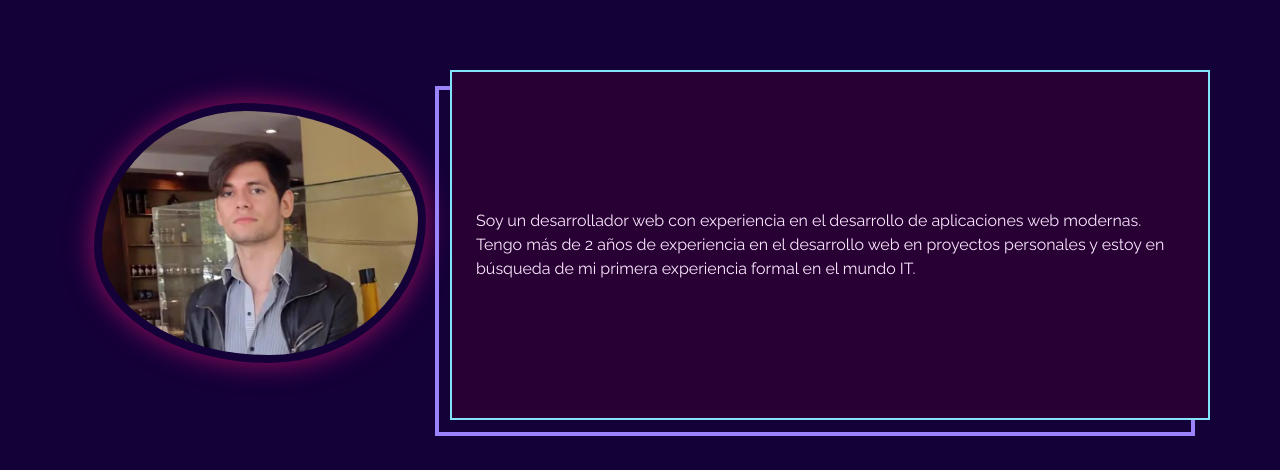
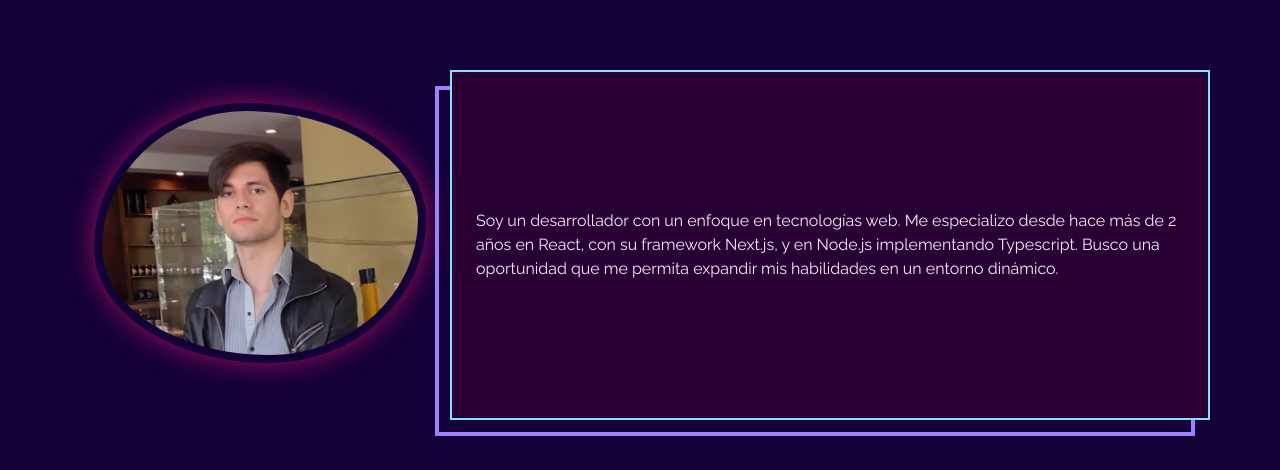
Before and after one commit to Sanchezguidorl/portfolio, a React (Vite) app: page / in a window 1280 px wide. Shown: the part 157-627 px from the top of the page. Built offline with nearby package versions, Linux system fonts and the light colour scheme; no server answers; a web font is replaced by a local one.

Commit message:
Se modifican estilos

```diff
--- a/src/components/layouts/DownloadCV.tsx
+++ b/src/components/layouts/DownloadCV.tsx
@@ -1,5 +1,5 @@
 import { Container } from "react-bootstrap";
-import CV from "../../assets/Curriculum-Guido Abel Sanchez.pdf";
+import CV from "../../assets/images/Guido-Sanchez-CV.pdf";
 
 function DownloadCV() {
   return (
--- a/src/components/layouts/Footer.tsx
+++ b/src/components/layouts/Footer.tsx
@@ -12,7 +12,7 @@ function Footer() {
             <p className='mb-1 social-media'>Github</p>
             <FontAwesomeIcon className='social-media-icon' icon={faGithub} />
             </a>
-            <a href="https://www.instagram.com/_zerodev/" target='blank' className='anchor-footer d-flex flex-column align-items-center text-decoration-none text-uppercase text-cyanLight'>
+            <a href="https://www.instagram.com/cygnus.agency/" target='blank' className='anchor-footer d-flex flex-column align-items-center text-decoration-none text-uppercase text-cyanLight'>
             <p className='mb-1 social-media'>Instagram</p>
             <FontAwesomeIcon className='social-media-icon' icon={faInstagram} />
             </a>
--- a/src/components/layouts/Presentation.tsx
+++ b/src/components/layouts/Presentation.tsx
@@ -14,8 +14,8 @@ function Presentation() {
   ]
 
   const textDescription = [
-    "Soy un desarrollador web con experiencia en el desarrollo de aplicaciones web modernas. Tengo más de 2 años de experiencia en el desarrollo web en proyectos personales y estoy en búsqueda de mi primera experiencia formal en el mundo IT.",
-    " He trabajado en el desarrollo de aplicaciones web con un enfoque en la usabilidad y la accesibilidad utilizando tecnologías web como HTML, CSS, JavaScript, PHP, SQL, React y Next.js . También domino bases de datos MySQL y MongoDB. Soy un profesional con capacidad de aprendizaje continuo y adaptabilidad a nuevas tecnologías.",
+    "Soy un desarrollador con un enfoque en tecnologías web. Me especializo desde hace más de 2 años en React, con su framework Next.js, y en Node.js implementando Typescript. Busco una oportunidad que me permita expandir mis habilidades en un entorno dinámico.",
+    "Mi experiencia abarca tanto las tecnologías del lado del cliente como la lógica del servidor, planificación de proyectos y desarrollo de migraciones.",
   ];
   const [textP, setTextP] = useState(true);
   const [borderRadiusStyle, setBorderRadiusStyle] = useState<{borderRadius: string}>(stylesBorderRadius[0]);
@@ -52,7 +52,7 @@ function Presentation() {
         </Col>
         <Col xs={12} md={8} className="text-magenLight p-0">
           <div className="position-relative">
-            <div className="overflow-hidden d-flex justify-content-center align-items-center bg-magenDark p-4 m-0 position-relative text-presentation border border-2 border-secondaryCyan">
+            <div className="  overflow-hidden d-flex justify-content-center align-items-center bg-magenDark px-4 m-0 position-relative text-presentation border border-2 border-secondaryCyan">
               {textP ? (
                 <p className={`mb-0 text-content`}>{textDescription[0]}</p>
               ) : (
```
Also changed, not shown: 2 other files (tests, documents, lock files or other folders).
